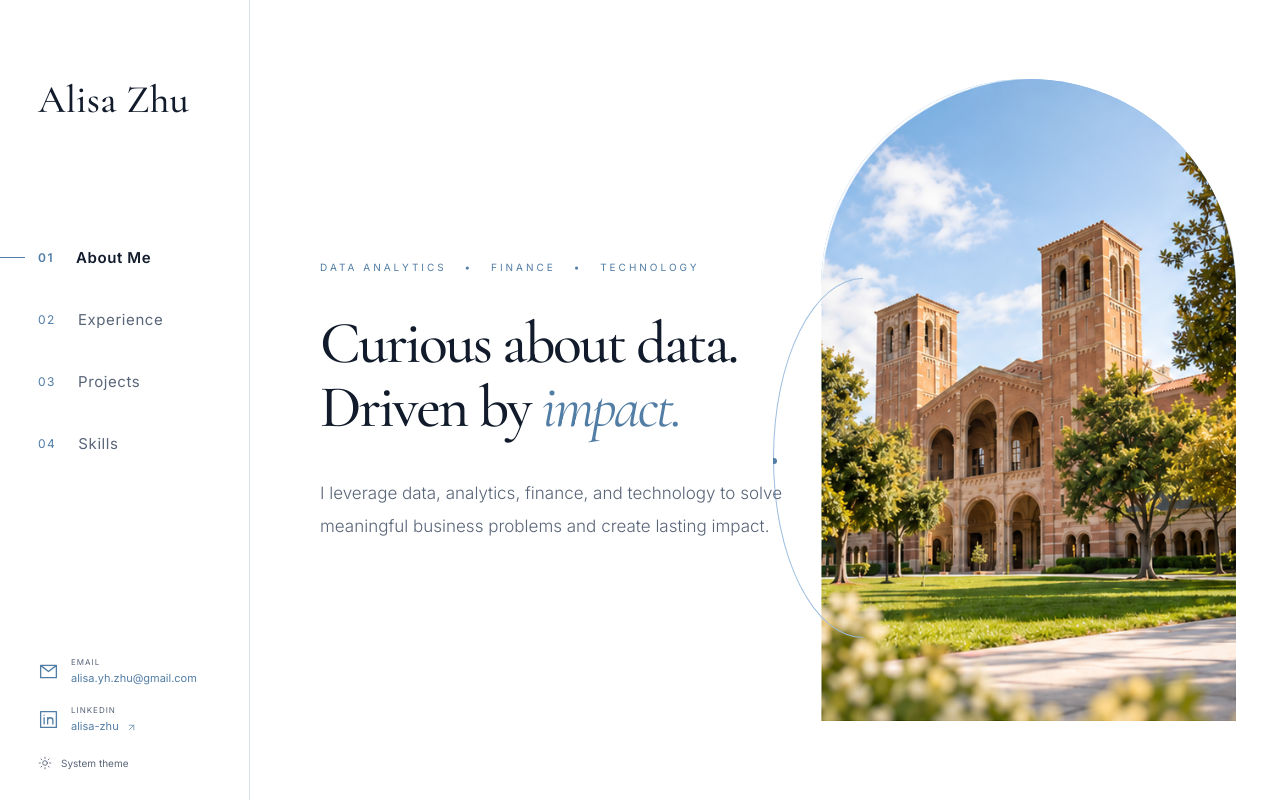
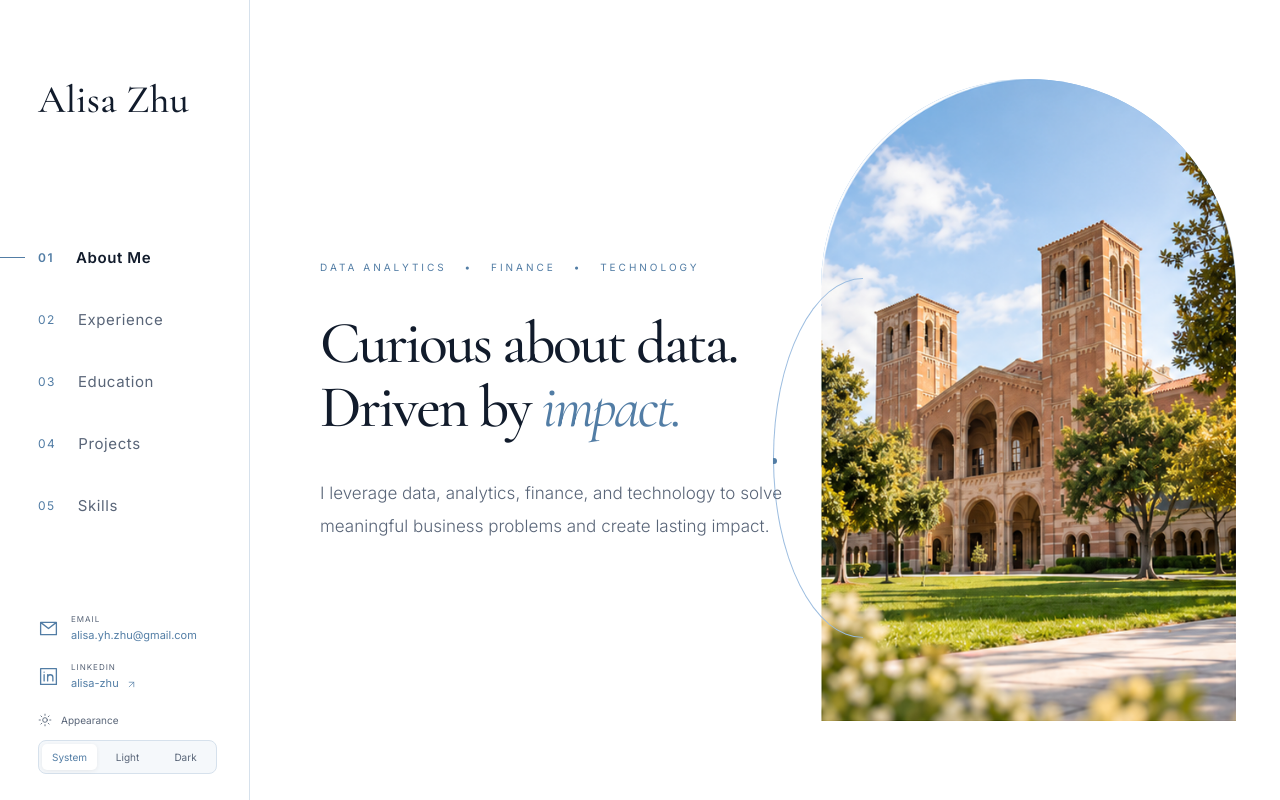
Before and after one commit to alisaayz/alisaayz.github.io, a Vue app: page / in a window 1280 px wide. Built offline with nearby package versions, Linux system fonts and the light colour scheme.

Commit message:
Separate Education tab and add system light dark appearance choices

```diff
--- a/index.html
+++ b/index.html
@@ -6,9 +6,15 @@
     <meta name="viewport" content="width=device-width, initial-scale=1.0" />
     <meta name="theme-color" content="#ffffff" />
     <script>
-      // Follow the system appearance before the first paint.
+      // Default to system appearance and apply a saved override before the first paint.
       {
-        const theme = window.matchMedia('(prefers-color-scheme: dark)').matches ? 'dark' : 'light'
+        let preference = 'system'
+        try {
+          const saved = localStorage.getItem('portfolio-appearance')
+          if (['system', 'light', 'dark'].includes(saved)) preference = saved
+        } catch { /* Use system appearance when storage is unavailable. */ }
+        const theme = preference === 'system' ? (window.matchMedia('(prefers-color-scheme: dark)').matches ? 'dark' : 'light') : preference
+        document.documentElement.dataset.themePreference = preference
         document.documentElement.dataset.theme = theme
         document.querySelector('meta[name="theme-color"]').content = theme === 'light' ? '#ffffff' : '#111a27'
       }
--- a/src/App.vue
+++ b/src/App.vue
@@ -10,6 +10,7 @@ import wfuLogo from './assets/logos/wfu.webp'
 const pages = [
   { label: 'About Me', hash: 'about' },
   { label: 'Experience', hash: 'experience' },
+  { label: 'Education', hash: 'education' },
   { label: 'Projects', hash: 'projects' },
   { label: 'Skills', hash: 'skills' },
 ]
@@ -21,12 +22,19 @@ const pageFromHash = () => {
 }
 const activePage = ref(pageFromHash())
 const systemTheme = window.matchMedia('(prefers-color-scheme: dark)')
+const themePreference = ref(document.documentElement.dataset.themePreference || 'system')
 const isDark = ref(systemTheme.matches)
 function syncTheme() {
-  isDark.value = systemTheme.matches
+  isDark.value = themePreference.value === 'system' ? systemTheme.matches : themePreference.value === 'dark'
   const theme = isDark.value ? 'dark' : 'light'
   document.documentElement.dataset.theme = theme
   document.querySelector('meta[name="theme-color"]')?.setAttribute('content', isDark.value ? '#111a27' : '#ffffff')
+}
+function chooseTheme(preference) {
+  themePreference.value = preference
+  document.documentElement.dataset.themePreference = preference
+  try { localStorage.setItem('portfolio-appearance', preference) } catch { /* The selection still works without storage. */ }
+  syncTheme()
 }
 function navigate(page) {
   activePage.value = page
@@ -65,7 +73,12 @@ onUnmounted(() => {
       <div class="sidebar-links">
         <a :href="`mailto:${profile.email}`"><Icon name="mail" /><span><small>Email</small>{{ profile.email }}</span></a>
         <a :href="profile.linkedin" target="_blank" rel="noopener noreferrer"><Icon name="linkedin" /><span><small>LinkedIn</small>alisa-zhu <Icon name="arrow" /></span></a>
-        <p class="theme-status"><Icon :name="isDark ? 'moon' : 'sun'" /><span>System theme</span></p>
+        <div class="appearance-control">
+          <p class="theme-status"><Icon :name="isDark ? 'moon' : 'sun'" /><span>Appearance</span></p>
+          <div class="appearance-options" role="group" aria-label="Appearance">
+            <button v-for="option in ['system', 'light', 'dark']" :key="option" type="button" :aria-pressed="themePreference === option" @click="chooseTheme(option)">{{ option }}</button>
+          </div>
+        </div>
       </div>
     </aside>
     <main id="main-content" tabindex="-1">
@@ -81,12 +94,31 @@ onUnmounted(() => {
         </div>
       </section>
       <div v-else class="page-content" :key="activePage">
-        <header class="page-header"><p class="eyebrow">{{ activePage === 'experience' ? 'Background & journey' : activePage === 'skills' ? 'Tools & expertise' : 'Ideas into practice' }}</p><h2>{{ pages.find(page => page.hash === activePage)?.label }}</h2></header>
+        <header class="page-header"><p class="eyebrow">{{ activePage === 'experience' ? 'Professional journey' : activePage === 'education' ? 'Learning & foundations' : activePage === 'skills' ? 'Tools & expertise' : 'Ideas into practice' }}</p><h2>{{ pages.find(page => page.hash === activePage)?.label }}</h2></header>
         <template v-if="activePage === 'experience'">
           <div class="resume-actions">
             <a class="primary-button" :href="resumeUrl" target="_blank" rel="noopener noreferrer">View Resume <Icon name="arrow" /></a>
             <a class="secondary-button" :href="resumeUrl" download="Alisa_Zhu_Resume.pdf">Download PDF <Icon name="book" /></a>
           </div>
+          <section class="section-block">
+            <div class="timeline-heading"><span class="icon-box"><Icon name="book" /></span><h3>Professional Experience</h3></div>
+            <ol class="timeline resume-timeline">
+              <li v-for="experience in resume.experience" :key="experience.company">
+                <h4>{{ experience.company }}</h4>
+                <p class="resume-meta">{{ experience.location }}</p>
+                <div v-for="role in experience.roles" :key="role.title" class="resume-role">
+                  <span class="timeline-label">{{ role.title }}</span>
+                  <p class="resume-dates">{{ role.dates }}</p>
+                </div>
+                <div v-for="(group, index) in experience.groups" :key="index" class="resume-achievements">
+                  <h5 v-if="group.title">{{ group.title }}</h5>
+                  <ul class="resume-bullets"><li v-for="bullet in group.bullets" :key="bullet">{{ bullet }}</li></ul>
+                </div>
+              </li>
+            </ol>
+          </section>
+        </template>
+        <template v-else-if="activePage === 'education'">
           <section class="section-block">
             <div class="timeline-heading"><span class="icon-box"><Icon name="school" /></span><h3>Education</h3></div>
             <ol class="timeline resume-timeline">
@@ -101,23 +133,6 @@ onUnmounted(() => {
                 <span class="timeline-label">{{ education.degree }}</span>
                 <p class="resume-dates">{{ education.dates }}</p>
                 <p class="resume-coursework"><strong>Coursework:</strong> {{ education.courses }}</p>
-              </li>
-            </ol>
-          </section>
-          <section class="section-block">
-            <div class="timeline-heading"><span class="icon-box"><Icon name="book" /></span><h3>Professional Experience</h3></div>
-            <ol class="timeline resume-timeline">
-              <li v-for="experience in resume.experience" :key="experience.company">
-                <h4>{{ experience.company }}</h4>
-                <p class="resume-meta">{{ experience.location }}</p>
-                <div v-for="role in experience.roles" :key="role.title" class="resume-role">
-                  <span class="timeline-label">{{ role.title }}</span>
-                  <p class="resume-dates">{{ role.dates }}</p>
-                </div>
-                <div v-for="(group, index) in experience.groups" :key="index" class="resume-achievements">
-                  <h5 v-if="group.title">{{ group.title }}</h5>
-                  <ul class="resume-bullets"><li v-for="bullet in group.bullets" :key="bullet">{{ bullet }}</li></ul>
-                </div>
               </li>
             </ol>
           </section>
```
Also changed, not shown: src/style.css, 1 other file (tests, documents, lock files or other folders).
